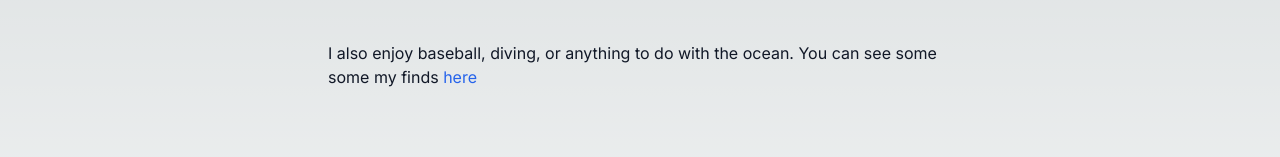
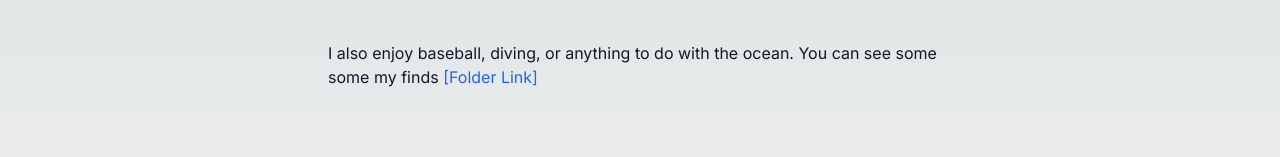
Before and after one commit to jarrett32/portfolio, a Next.js app: page / in a window 1280 px wide. Shown: the part 288-445 px from the top of the page. Built offline with nearby package versions, Linux system fonts and the light colour scheme.

Commit message:
fix malformed paths

```diff
--- a/src/app/Bio.tsx
+++ b/src/app/Bio.tsx
@@ -15,8 +15,10 @@
           href={
             "https://github.com/jarrett32/portfolio/tree/main/public/diving"
           }
+          target="_blank"
+          rel="noopener noreferrer"
         >
-          here
+          [Folder Link]
         </Link>
       </p>
     </>
--- a/src/app/Footer.tsx
+++ b/src/app/Footer.tsx
@@ -22,8 +22,8 @@
             viewBox="0 0 20 20"
             className="h-[18px] w-[18px] fill-current text-gray-400 hover:opacity-80 dark:text-gray-500"
           >
-            <path d="M2.003 5.884 10 9.882l7.997-3.998A2 2 0 0 0 16 4H4a2 2 0 0 0-1.997 1.884z" />
-            <path d="m18 8.118-8 4-8-4V14a2 2 0 0 0 2 2h12a2 2 0 0 0 2-2V8.118z" />
+            <path d="M2.003 5.884L10 9.882l7.997-3.998A2 2 0 0016 4H4a2 2 0 00-1.997 1.884z" />
+            <path d="M18 8.118L10 12l-8-3.882V14a2 2 0 002 2h12a2 2 0 002-2V8.118z" />
           </svg>
         </Link>
         <Link
@@ -37,10 +37,7 @@
             xmlns="http://www.w3.org/2000/svg"
             className="h-[18px] w-[18px] fill-current text-gray-400 hover:opacity-80 dark:text-gray-500"
           >
-            <path
-              d="M12 .297c-6.63 0-12 5.373-12 12 0 5.303 3.438 9.8 8.205 11.385.6.113.82-.258.82-.577 0-.285-.01-1.04-.015-2.04-3.338.724-4.042-1.61-4.042-1.61C4.422 18.07 3.633 17.7 3.633 17.7c-1.087-.744.084-.729.084-.729 1.205.084 1.838 1.236 1.838 1.236 1.07 1.835 2.809 1.305 3.495.998.108-.776.417-1.305.76-1.605-2.665-.3-5.466-1.332-5.466-5.93 0-1.31.465-2.38 1.235-3.22-.135-.303-.54-1.523.105-3.176 0 0 1.005-.322 3.3 1.23.96-.267 1.98-.399 3-.405 1.02.006 2.04.138 3 .405 2.28-1
-.552 3.285-1.23 3.285-1.23.645 1.653.24 2.873.12 3.176.765.84 1.23 1.91 1.23 3.22 0 4.61-2.805 5.625-5.475 5.92.42.36.81 1.096.81 2.22 0 1.606-.015 2.896-.015 3.286 0 .315.21.69.825.57C20.565 22.092 24 17.592 24 12.297c0-6.627-5.373-12-12-12"
-            />
+            <path d="M12 .297c-6.63 0-12 5.373-12 12 0 5.303 3.438 9.8 8.205 11.385.6.113.82-.258.82-.577 0-.285-.01-1.04-.015-2.04-3.338.724-4.042-1.61-4.042-1.61C4.422 18.07 3.633 17.7 3.633 17.7c-1.087-.744.084-.729.084-.729 1.205.084 1.838 1.236 1.838 1.236 1.07 1.835 2.809 1.305 3.495.998.108-.776.417-1.305.76-1.605-2.665-.3-5.466-1.332-5.466-5.93 0-1.31.465-2.38 1.235-3.22-.135-.303-.54-1.523.105-3.176 0 0 1.005-.322 3.3 1.23.96-.267 1.98-.399 3-.405 1.02.006 2.04.138 3 .405 2.28-1.552 3.285-1.23 3.285-1.23.645 1.653.24 2.873.12 3.176.765.84 1.23 1.91 1.23 3.22 0 4.61-2.805 5.625-5.475 5.92.42.36.81 1.096.81 2.22 0 1.606-.015 2.896-.015 3.286 0 .315.21.69.825.57C20.565 22.092 24 17.592 24 12.297c0-6.627-5.373-12-12-12" />
           </svg>
         </Link>
         <Link
```
